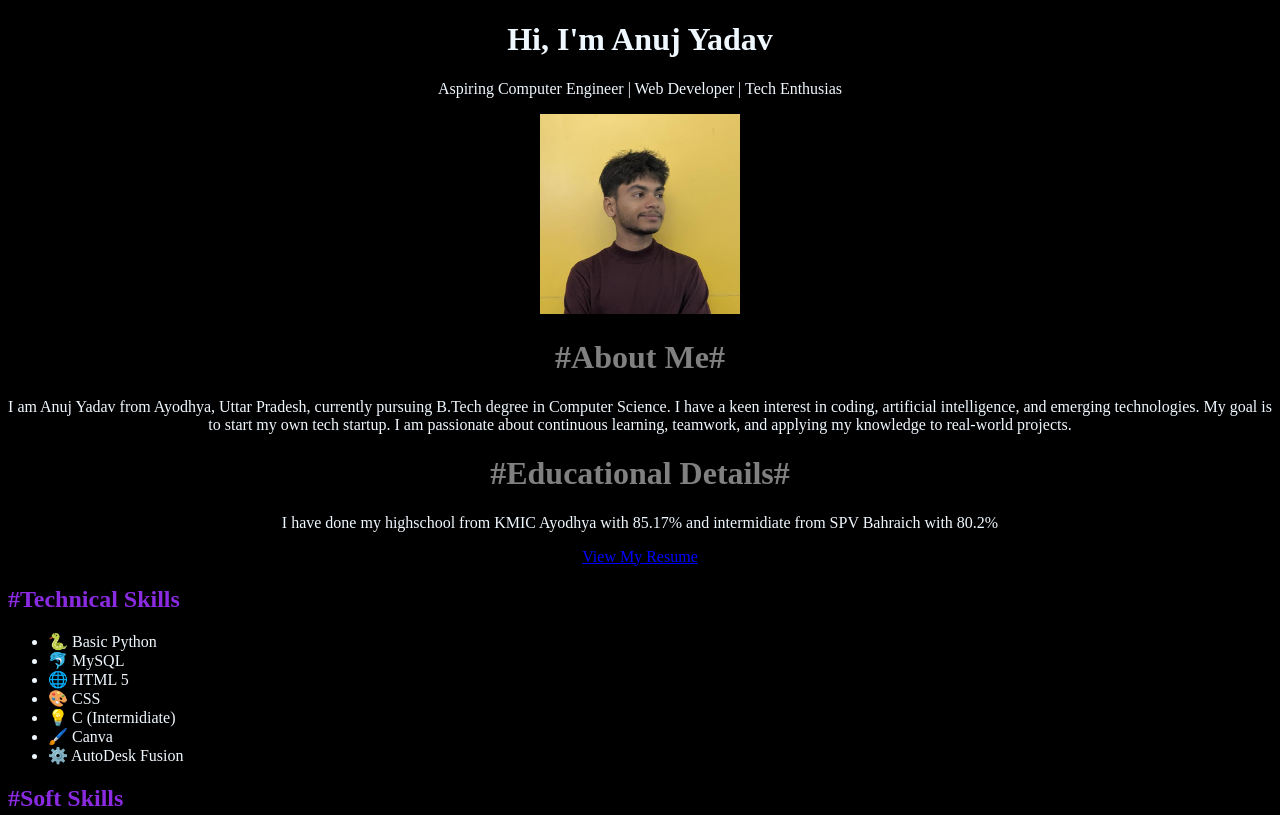
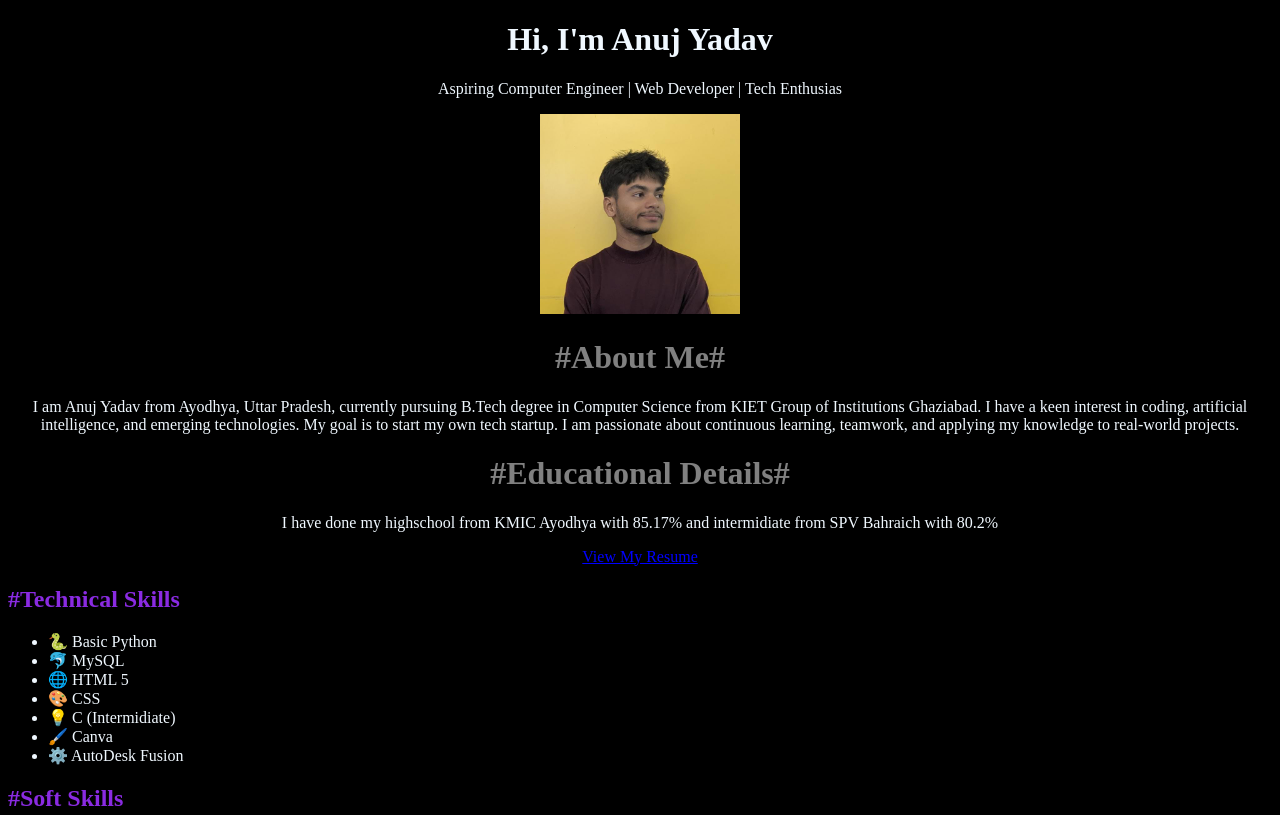
Before and after one commit to AnujYadav17/My-Portfolio-Webpage, a plain HTML site: page index.html in a window 1280 px wide. Shown: the top 815 px of the page. Drawn offline with Linux system fonts and the light colour scheme.

Commit message:
Update index.html
Updated educational details and added a newline at the end of the file.

```diff
--- a/index.html
+++ b/index.html
@@ -12,7 +12,7 @@
         <p>Aspiring Computer Engineer | Web Developer | Tech Enthusias</p>
         <img src="Profile Photo.jpg" alt="Anuj Yadav Profile Photo" height="200px" width="200px">
         <h1 style="color:gray;"> #About Me#</h1>
-        <p>I am Anuj Yadav from Ayodhya, Uttar Pradesh, currently pursuing B.Tech degree in Computer Science.
+        <p>I am Anuj Yadav from Ayodhya, Uttar Pradesh, currently pursuing B.Tech degree in Computer Science from KIET Group of Institutions Ghaziabad.
             I have a keen interest in coding, artificial intelligence, and emerging technologies.
             My goal is to start my own tech startup.
             I am passionate about continuous learning, teamwork, and applying my knowledge to real-world projects.</p>
@@ -94,4 +94,5 @@
     </footer>
     </div>
 </body>
+
 </html>
```
